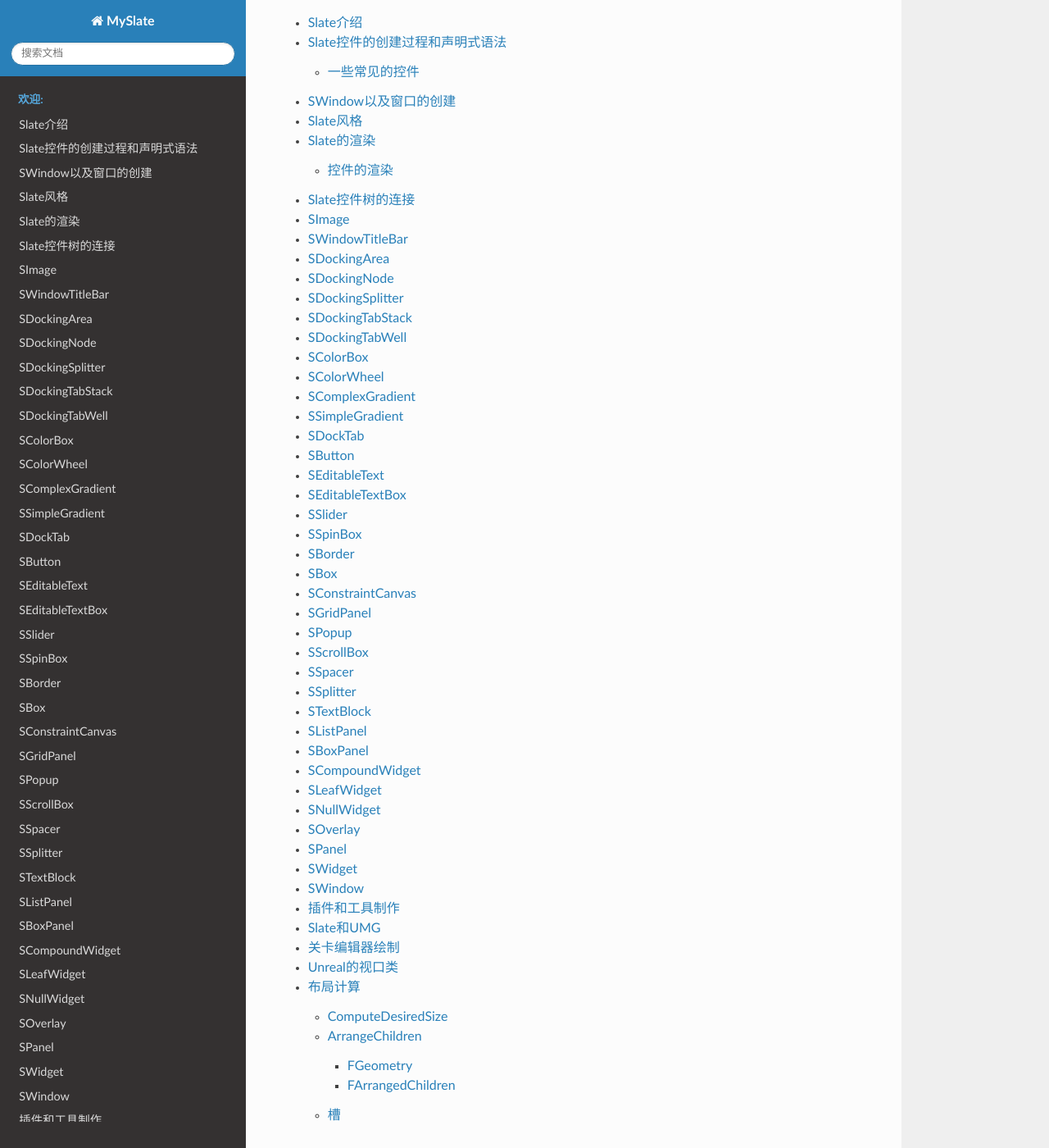
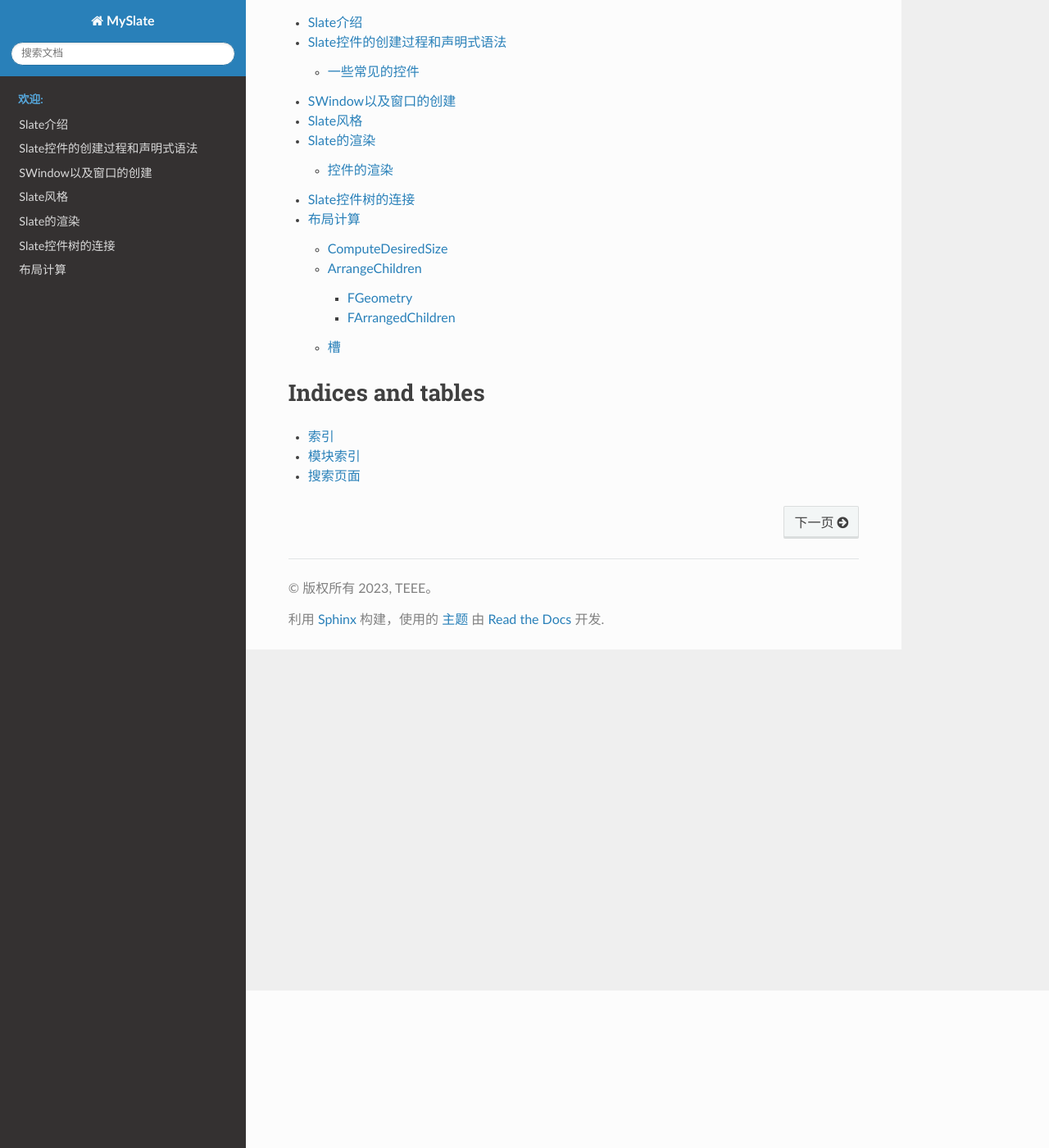
Before and after one commit to pixel-Teee/MySlate, a Sphinx documentation site: the page built from source/index.rst, in a window 1280 px wide and 1400 px high, scrolled down 192 px. Shown: the whole window at 82% size. Built offline with Sphinx 7.4.7 and the Read the Docs theme 2.0.0, drawn with Linux system fonts in a browser that asks for light colours.

Commit message:
update blog

```diff
--- a/source/index.rst
+++ b/source/index.rst
@@ -22,84 +22,6 @@ Welcome to MySlate's documentation!
 
    pages/Slate控件树的连接
 
-   pages/SImage.md
-
-   pages/SWindowTitleBar.md
-
-   pages/SDockingArea.md
-
-   pages/SDockingNode.md
-
-   pages/SDockingSplitter.md
-
-   pages/SDockingTabStack.md
-
-   pages/SDockingTabWell.md
-
-   pages/SColorBlock.md
-
-   pages/SColorWheel.md
-
-   pages/SComplexGradient.md
-
-   pages/SSimpleGradient.md
-
-   pages/SDockTab.md
-
-   pages/SButton.md
-
-   pages/SEditableText.md
-
-   pages/SEditableTextBox.md
-
-   pages/SSlider.md
-
-   pages/SSpinBox.md
-
-   pages/SBorder.md
-
-   pages/SBox.md
-
-   pages/SConstraintCanvas.md
-
-   pages/SGridPanel.md
-
-   pages/SPopup.md
-
-   pages/SScrollBox.md
-
-   pages/SSpacer.md
-
-   pages/SSplitter.md
-
-   pages/STextBlock.md
-
-   pages/SListPanel.md
-
-   pages/SBoxPanel.md
-
-   pages/SCompoundWidget.md
-
-   pages/SLeafWidget.md
-
-   pages/SNullWidget.md
-
-   pages/SOverlay.md
-
-   pages/SPanel.md
-
-   pages/SWidget.md
-
-   pages/SWindow.md
-
-   pages/插件和工具制作.md
-
-   pages/Slate和UMG.md
-
-   pages/关卡编辑器绘制.md
-
-   pages/Unreal的视口类.md
-
    pages/布局计算.md
 
 Indices and tables
```
